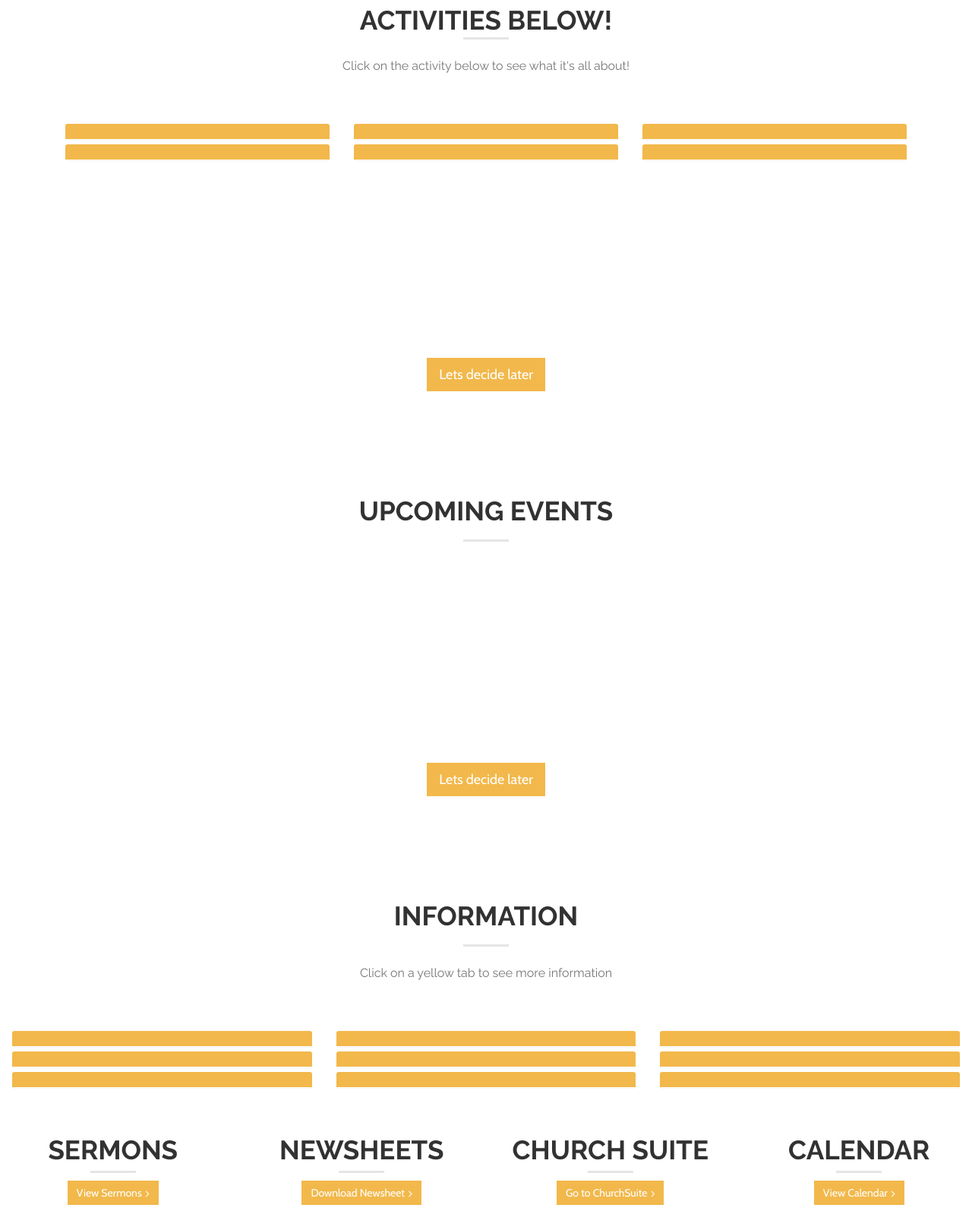
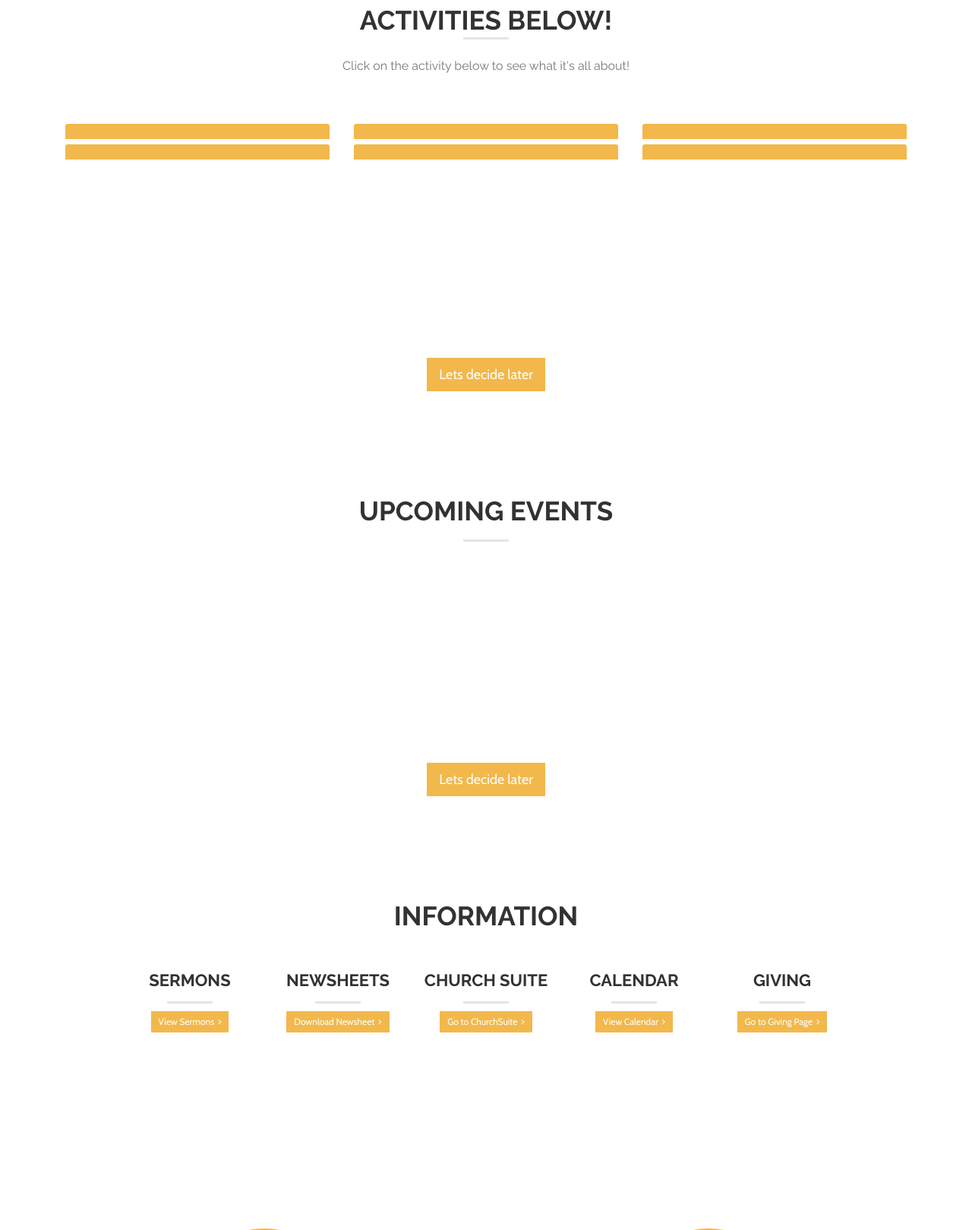
Before and after one commit to Masssssimo/LBC, a PHP site: page /home.php in a window 1280 px wide. Shown: the part 3068-4687 px from the top of the page at 76% size. Run offline with PHP 8.4, Linux system fonts and the light colour scheme; data that the repository does not hold is empty; some libraries are stand-ins or nearby versions.

Commit message:
Giving page added

```diff
--- /dev/null
+++ b/M-A-P/templates/content/NewsSheet.html
@@ -0,0 +1 @@
+<perch:content id="File" type="file" label="News Sheet" order="1" required="true">"
--- a/css/LBC.css
+++ b/css/LBC.css
@@ -391,7 +391,7 @@
 /** Informatiom**/
 .section-info {
   padding-top: 80px;
-  margin-bottom: 50px;
+  padding-bottom: 50px;
   background-color: #fff; }
 
 
@@ -828,8 +828,8 @@
     font-weight: 700;
     margin: 0px;
     padding: 0px;
-    font-size: 22px;
-    line-height: 25px;
+    font-size: 16px;
+    line-height: 16px;
     font-family: "Raleway", sans-serif;
   }
 }
@@ -846,8 +846,8 @@
     font-weight: 700;
     margin: 0px;
     padding: 0px;
-    font-size: 22px;
-    line-height: 25px;
+    font-size: 16px;
+    line-height: 16px;
     font-family: "Raleway", sans-serif;
   }
 }
@@ -864,8 +864,8 @@
     font-weight: 700;
     margin: 0px;
     padding: 0px;
-    font-size: 22px;
-    line-height: 25px;
+    font-size: 16px;
+    line-height: 16px;
     font-family: "Raleway", sans-serif;
   }
 }
@@ -885,8 +885,8 @@
     font-weight: 700;
     margin: 0px;
     padding: 0px;
-    font-size: 22px;
-    line-height: 5px;
+    font-size: 16px;
+    line-height: 16px;
     font-family: "Raleway", sans-serif;
   }
 }
@@ -905,8 +905,8 @@
     font-weight: 700;
     margin: 0px;
     padding: 0px;
-    font-size: 22px;
-    line-height: 25px;
+    font-size: 16px;
+    line-height: 16px;
     font-family: "Raleway", sans-serif;
   }
 }
@@ -924,9 +924,20 @@
     text-transform: uppercase;
     font-weight: 700;
     margin: 0px;
-    font-size: 35px;
+    font-size: 22px;
     line-height: 35px;
     font-family: "Raleway", sans-serif;
+  }
+}
+
+@media screen and (max-width: 991px) {
+  .spaceOutInfo{
+    padding-top: 20px;
+    margin-bottom: -10px;
+  }
+  .info-title{
+    margin-bottom: 0px;
+    margin-top: -40px;
   }
 }
 
--- a/home.php
+++ b/home.php
@@ -49,7 +49,7 @@
 					<span class="icon-bar"></span>
 				</button>
 
-				<a class="navbar-brand" href="#">LBC</a>
+				<a class="navbar-brand" href="home.php">LBC</a>
 			</div>
 			<div id="navbar" class="navbar-collapse collapse">
 				<ul class="nav navbar-nav scroll-to navbar-right">
@@ -637,181 +637,76 @@
 				</div>
 			</section>
 
-			<section id="Information" class="section-info" style="overflow: hidden;">
-				<div class="row" style="margin-bottom: -50px;">
-					<div class="col-sm-6 col-sm-offset-3 center-title text-center">
+			<section id="Information" class="section-info">
+				<div class="container">
+					<div class="row">
+						<div class="col-sm-6 col-sm-offset-3 center-title text-center info-title">
 							<h3>Information</h3>
-						<span class="center-line"></span>
-						<p class="contact-us">Click on a yellow tab to see more information<p>
-
-						</div>
-					</div>
-
-					<div class="panel-group col-sm-4 Tab" id="accardion1">
-						<div class="panel">
-							<div class="panel-heading btn-yellow">
-								<?php perch_content('Activity Title Column-1 Row-1'); ?>
-
-							</div>
-							<div id="collapse16" class="panel-collapse collapse FAQ-body">
-								<div class="panel-body text-center">
-									<h4 class="panel-title text-center" data-toggle="collapse" data-parent="#accardion1,#accardion2,#accardion3" href="#collapse16">
-										<?php perch_content('Activity Content Column-1 Row-1'); ?>
-									</h4>
-								</div>
-							</div>
-						</div>
-						<div class="panel">
-							<div class="panel-heading btn-yellow">
-								<h4 class="panel-title text-center" data-toggle="collapse" data-parent="#accardion1,#accardion2,#accardion3" href="#collapse17">
-									<?php perch_content('Activity Title Column-1 Row-2'); ?>
-								</h4>
-
-							</div>
-							<div id="collapse17" class="panel-collapse collapse FAQ-body">
-								<div class="panel-body text-center">
-									<?php perch_content('Activity Content Column-1 Row-2'); ?>
 							</div>
 						</div>
 					</div>
 
-						<div class="panel">
-							<div class="panel-heading btn-yellow">
-								<?php perch_content('Activity Title Column-1 Row-3'); ?>
-							</div>
-							<div id="collapse18" class="panel-collapse collapse FAQ-body">
-								<div class="panel-body text-center">
-									<?php perch_content('Activity Content Column-1 Row-3'); ?>
-								</div>
-							</div>
+					<div class="container">
+						<div class="row">
+							<div class="col-md-2 col-md-offset-1  text-center">
+								<p class="resizeInfo spaceOutInfo">Sermons</p>
+								<span class="center-line"></span>
+
+								<div>
+									<a href="sermons.php">
+										<button type="button" class="btn btn-yellow btn-sm wow fadeInUp delay">View Sermons<i class="fa fa-angle-right"></i></button>
+									</a>
 								</div>
 							</div>
 
-					<div class="panel-group col-sm-4 Tab" id="accardion2">
-						<div class="panel">
-							<div class="panel-heading btn-yellow">
-								<?php perch_content('Activity Title Column-2 Row-1'); ?>
-							</div>
-							<div id="collapse19" class="panel-collapse collapse FAQ-body">
-								<div class="panel-body text-center">
-									<?php perch_content('Activity Content Column-2 Row-1'); ?>
-								</div>
-							</div>
-						</div>
-
-						<div class="panel">
-							<div class="panel-heading btn-yellow">
-								<?php perch_content('Activity Title Column-2 Row-2'); ?>
-							</div>
-							<div id="collapse20" class="panel-collapse collapse FAQ-body">
-								<div class="panel-body text-center">
-									<?php perch_content('Activity Content Column-2 Row-2'); ?>
-								</div>
-							</div>
-						</div>
-
-						<div class="panel">
-							<div class="panel-heading btn-yellow">
-								<?php perch_content('Activity Title Column-2 Row-3'); ?>
-
-							</div>
-							<div id="collapse21" class="panel-collapse collapse FAQ-body">
-								<div class="panel-body text-center">
-									<?php perch_content('Activity Content Column-2 Row-3'); ?></div>
-								</div>
-							</div>
-						</div>
-
-						<div class="panel-group col-sm-4 Tab" id="accardion3">
-							<div class="panel">
-								<div class="panel-heading btn-yellow">
-									<?php perch_content('Activity Title Column-3 Row-1'); ?>
-
-								</div>
-								<div id="collapse22" class="panel-collapse collapse FAQ-body">
-									<div class="panel-body text-center">
-										<?php perch_content('Activity Content Column-3 Row-1'); ?></div>
-									</div>
-								</div>
-								<div class="panel">
-									<div class="panel-heading btn-yellow">
-										<?php perch_content('Activity Title Column-3 Row-2'); ?>
-									</div>
-									<div id="collapse23" class="panel-collapse collapse FAQ-body">
-										<div class="panel-body text-center">
-											<?php perch_content('Activity Content Column-3 Row-2'); ?>
-										</div>
-									</div>
-								</div>
-
-								<div class="panel">
-									<div class="panel-heading btn-yellow">
-										<?php perch_content('Activity Title Column-3 Row-3'); ?>
-									</div>
-									<div id="collapse24" class="panel-collapse collapse FAQ-body">
-										<div class="panel-body text-center">
-											<?php perch_content('Activity Content Column-3 Row-3'); ?>
-										</div>
-									</div>
-								</div>
-							</div>
-
-
-
-
-							<div class="row" style="margin-bottom: -100px; padding-bottom: 30px;">
-								<div class="col-sm-3  text-center ">
-									<br><br>
-									<p class="resizeInfo">Sermons</p>
+							<div class="col-md-2 text-center">
+								<p class="resizeInfo spaceOutInfo">Newsheets</p>
 								<span class="center-line"></span>
 
 
 								<div>
-										<a href="sermons.php">
-											<button type="button" class="btn btn-yellow btn-md wow fadeInUp delay">View Sermons<i class="fa fa-angle-right"></i></button>
+									<a href="<?php perch_content('Download News Sheet'); ?>" download>
+										<button type="button" class="btn btn-yellow btn-sm wow fadeInUp delay">Download Newsheet<i class="fa fa-angle-right"></i></button>
 									</a>
 								</div>
 
 							</div>
 
-								<div class="col-sm-3 text-center">
-									<br><br>
-									<p class="resizeInfo">Newsheets</p>
+							<div class="col-md-2 text-center ">
+								<p class="resizeInfo spaceOutInfo">Church Suite</p>
 								<span class="center-line"></span>
 
 
 								<div>
-										<a href="img/wallpapers/1.jpg" download>
-											<button type="button" class="btn btn-yellow btn-md wow fadeInUp delay">Download Newsheet<i class="fa fa-angle-right"></i></button>
+									<a href="https://login.churchsuite.com/" target="_blank">
+										<button type="button" class="btn btn-yellow btn-sm wow fadeInUp delay">Go to ChurchSuite<i class="fa fa-angle-right"></i></button>
 									</a>
 								</div>
 
 							</div>
 
-								<div class="col-sm-3 text-center ">
-									<br><br>
-									<p class="resizeInfo">Church Suite</p>
-									<span class="center-line"></span>
-
-
-									<div>
-										<a href="img/wallpapers/1.jpg" target="_blank">
-											<button type="button" class="btn btn-yellow btn-md wow fadeInUp delay">Go to ChurchSuite<i class="fa fa-angle-right"></i></button>
-										</a>
-									</div>
-
-								</div>
-
-								<div class="col-sm-3 text-center ">
-									<br><br>
-									<p class="resizeInfo">Calendar</p>
+							<div class="col-md-2 text-center ">
+								<p class="resizeInfo spaceOutInfo">Calendar</p>
 								<span class="center-line"></span>
 
 
 								<div>
 									<a href="calendar.php" target="_blank">
-											<button type="button" class="btn btn-yellow btn-md wow fadeInUp delay">View Calendar<i class="fa fa-angle-right"></i></button>
+										<button type="button" class="btn btn-yellow btn-sm wow fadeInUp delay">View Calendar<i class="fa fa-angle-right"></i></button>
 									</a>
+								</div>
+							</div>
+
+							<div class="col-md-2 text-center ">
+								<p class="resizeInfo spaceOutInfo">Giving</p>
+								<span class="center-line"></span>
+
+
+								<div>
+									<a href="giving.php" target="_blank">
+										<button type="button" class="btn btn-yellow btn-sm wow fadeInUp delay">Go to Giving Page<i class="fa fa-angle-right"></i></button>
+									</a>
+								</div>
 							</div>
 						</div>
 
```
Also changed, not shown: giving.php (added, +122 -0 lines), M-A-P/resources/05charlie-and-lynette-galiszewski-w314h235.jpg (deleted), M-A-P/resources/alpha-logo-3-w314h235.png (deleted), M-A-P/resources/cross-w314h235.jpg (added). Lines whose indentation alone changed are shown as unchanged.
